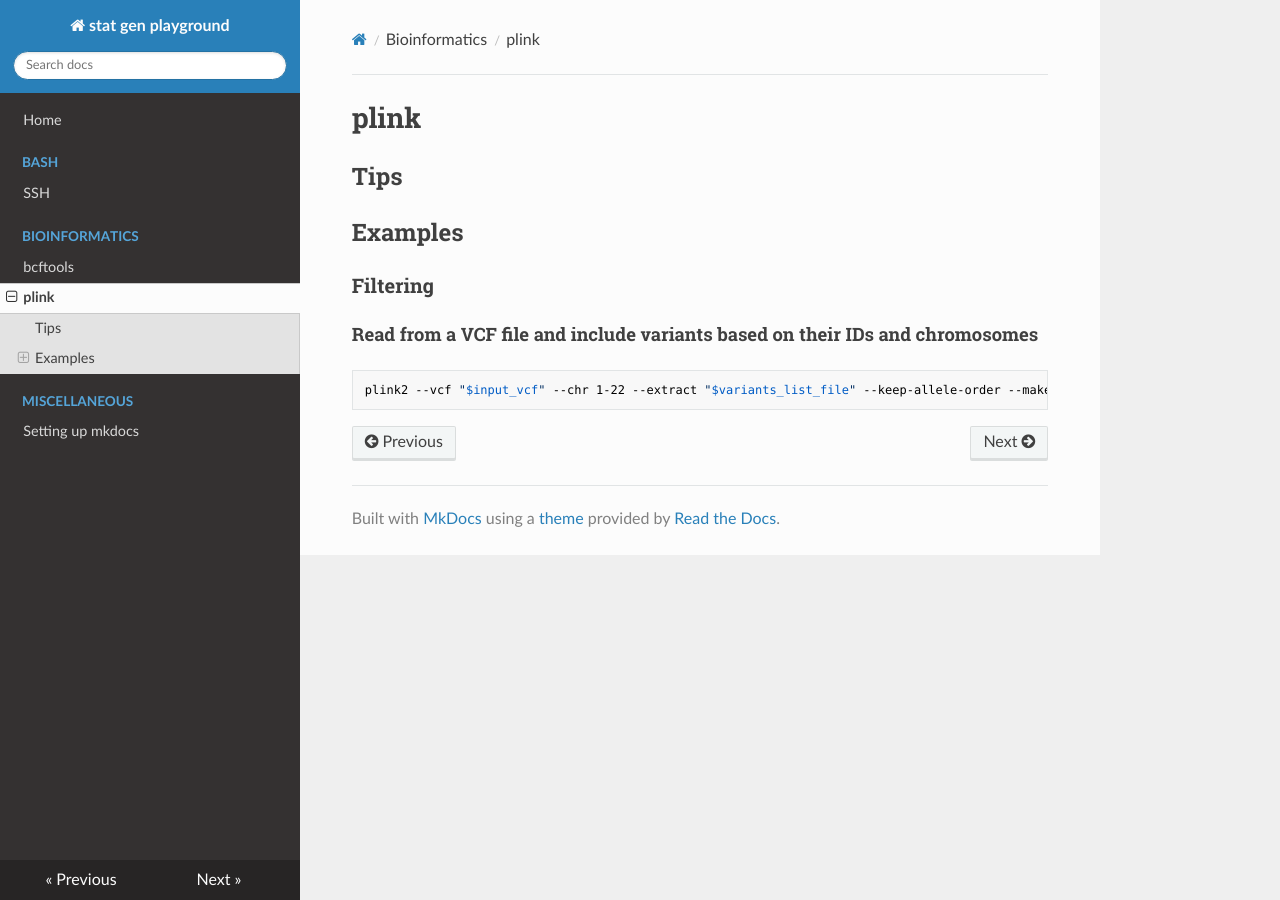
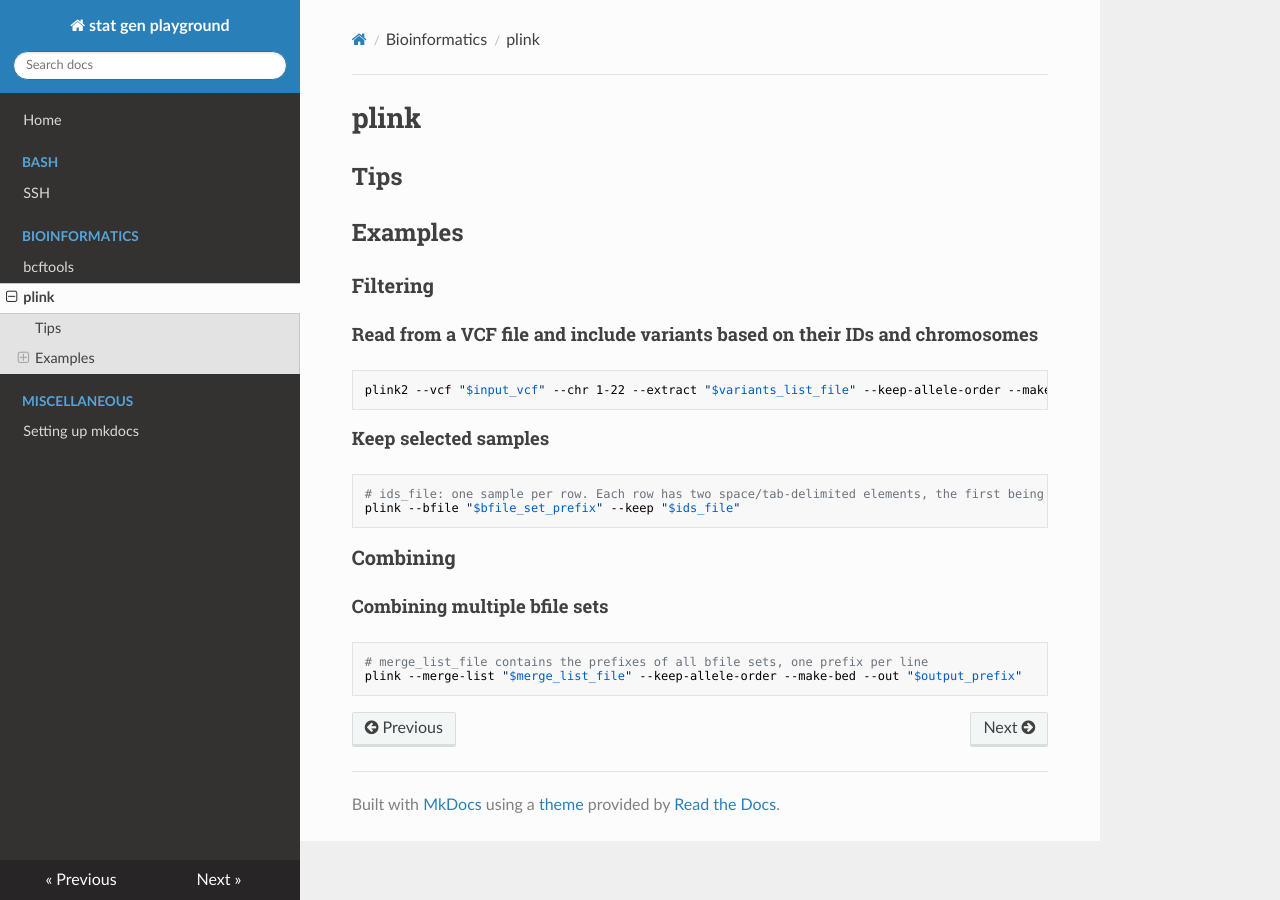
Before and after one commit to drkaizeng/statistics_and_engineering_lab, an MkDocs documentation site: the page built from docs/bioinformatics/plink.md, in a window 1280 px wide. Built offline with MkDocs 1.6.1, drawn with Linux system fonts in a browser that asks for light colours; nearby versions of some CDN libraries.

Commit message:
New notes

````diff
--- a/docs/bioinformatics/plink.md
+++ b/docs/bioinformatics/plink.md
@@ -8,3 +8,18 @@
 ```bash
 plink2 --vcf "$input_vcf" --chr 1-22 --extract "$variants_list_file" --keep-allele-order --make-bed --out "$chr_str"
 ```
+
+#### Keep selected samples
+```bash
+# ids_file: one sample per row. Each row has two space/tab-delimited elements, the first being FID and the second IID
+plink --bfile "$bfile_set_prefix" --keep "$ids_file"
+```
+
+
+### Combining
+
+#### Combining multiple bfile sets
+```bash
+# merge_list_file contains the prefixes of all bfile sets, one prefix per line
+plink --merge-list "$merge_list_file" --keep-allele-order --make-bed --out "$output_prefix"
+```
````
